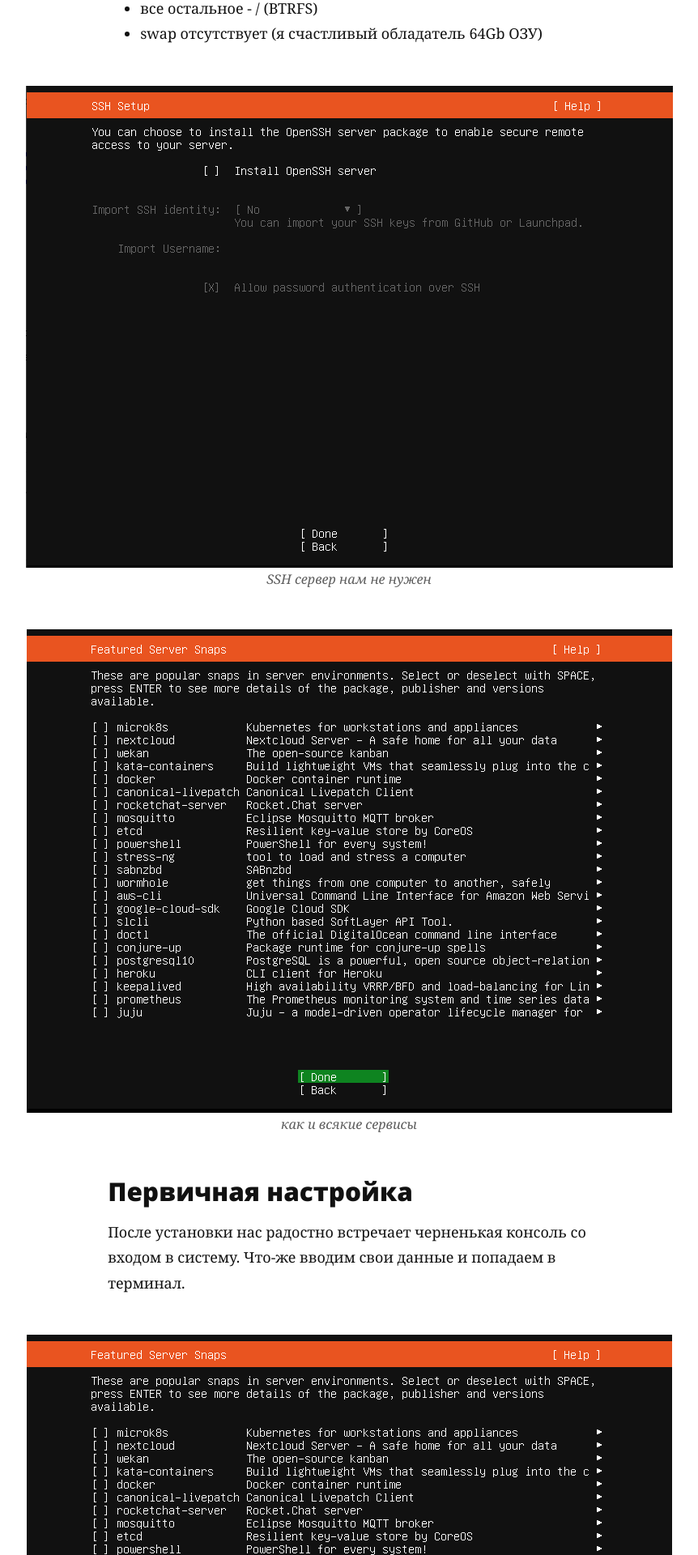
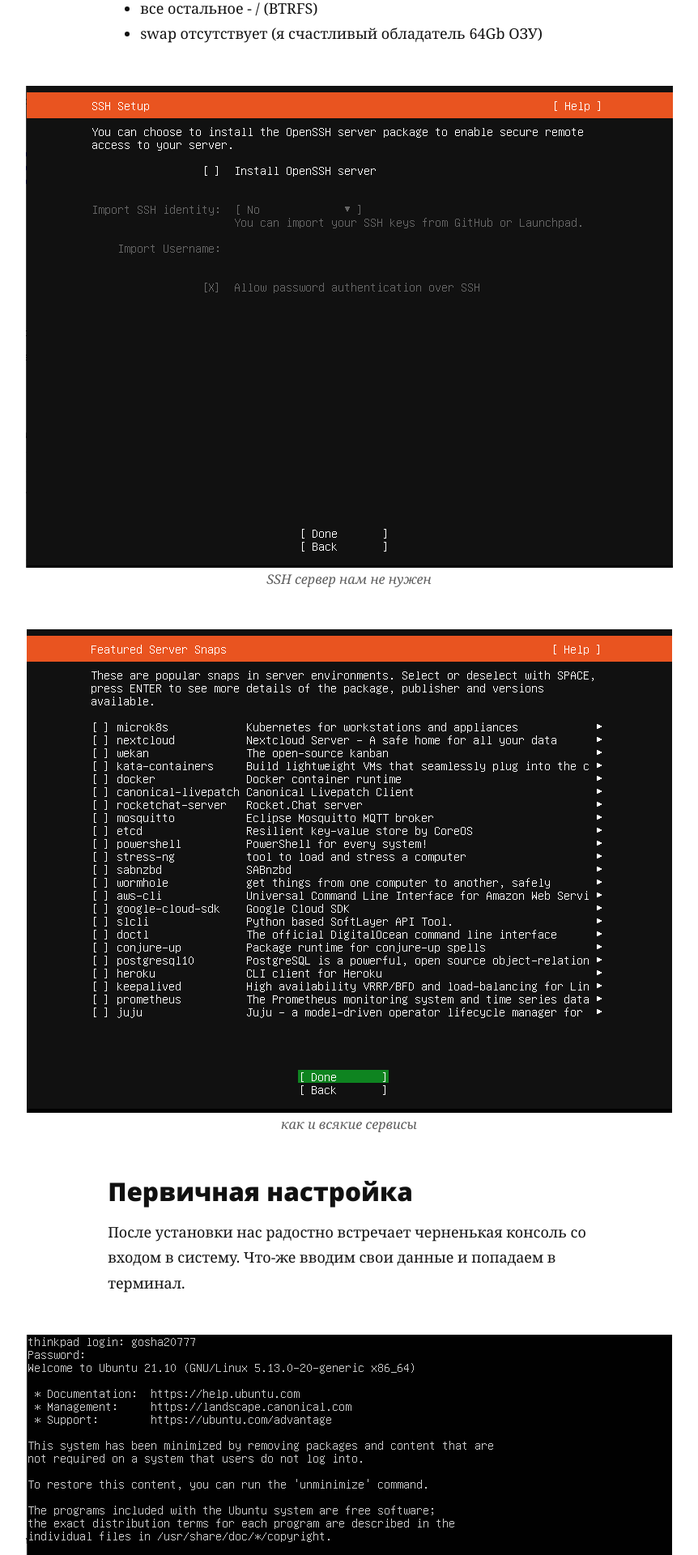
Before and after one commit to gosha20777/gosha20777.github.io, a Jekyll site: the page built from _posts/2021-11-01-tiny-ubuntu.markdown, in a window 1280 px wide. Shown: the part 4480-6400 px from the top of the page at 81% size, without its empty margins (209-1071 px from the left). Built offline with Jekyll 4.4.1, drawn with Linux system fonts in a browser that asks for light colours; nearby versions of some CDN libraries; some web fonts are replaced.

Commit message:
fix ubuntu-tiny post

```diff
--- a/_posts/2021-11-01-tiny-ubuntu.markdown
+++ b/_posts/2021-11-01-tiny-ubuntu.markdown
@@ -61,7 +61,7 @@ category: tutorial
 После установки нас радостно встречает черненькая консоль со входом в систему. Что-же вводим свои данные и попадаем в терминал.
 
 <figure>
-    <img src="{{ '/assets/img/posts/2021_11_07_04.png' | prepend: site.baseurl }}" alt="">
+    <img src="{{ '/assets/img/posts/2021_11_07_05.png' | prepend: site.baseurl }}" alt="">
     <figcaption>Страшная консоль.</figcaption>
 </figure>
 
```
